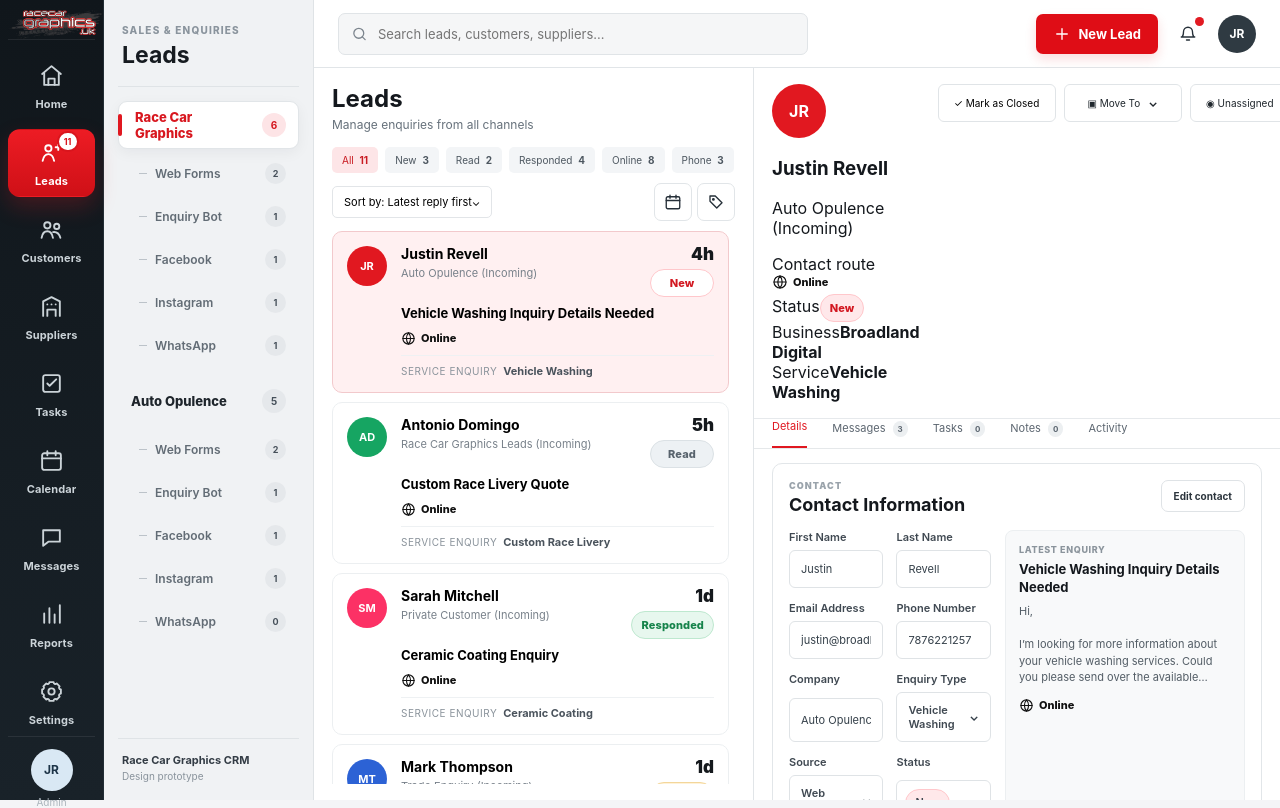
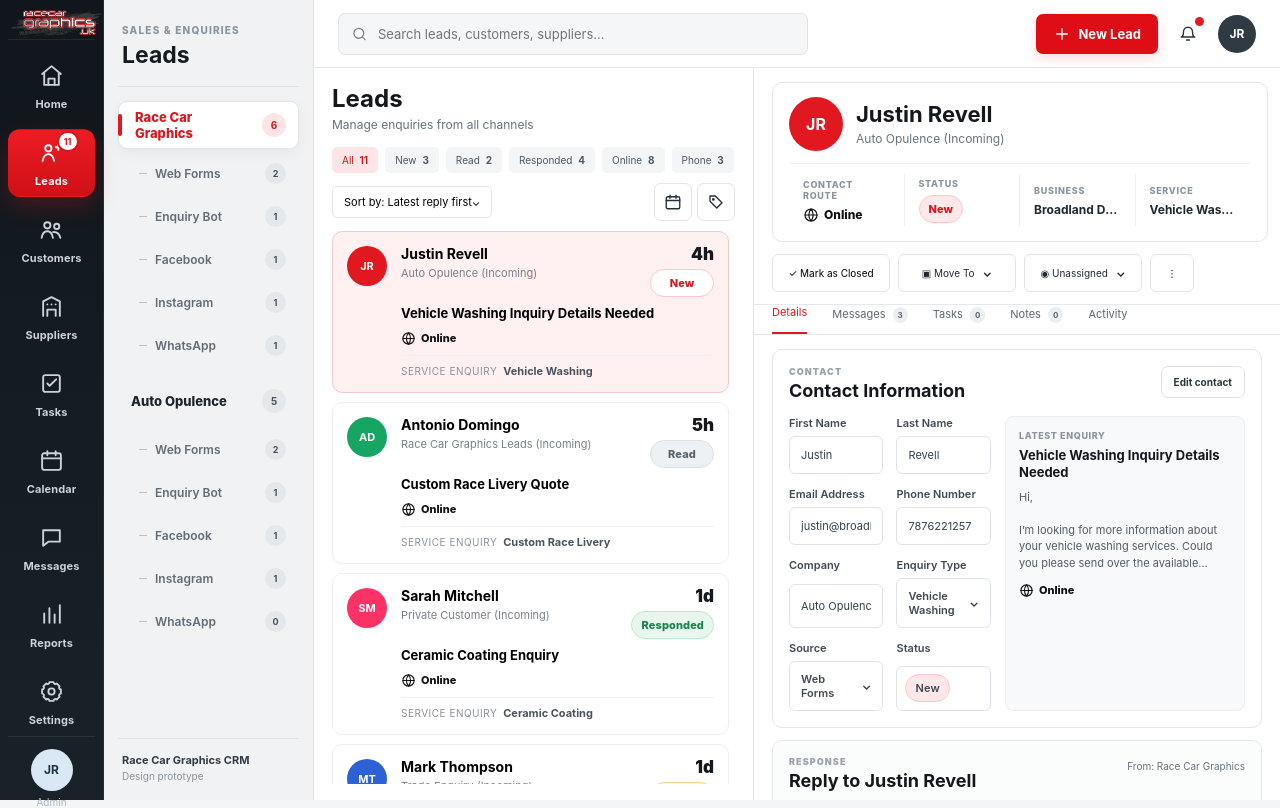
Before and after one commit to broadlanddigital2/rcg-crm-ui-prototype, a Next.js app: page /leads in a window 1280 px wide. Built offline with nearby package versions, Linux system fonts and the light colour scheme.

Commit message:
Style full-width lead contact summary

```diff
--- a/app/globals.css
+++ b/app/globals.css
@@ -776,3 +776,104 @@
   }
   .identity{padding-right:10px}
 }
+
+
+/* ===== Full-width lead contact summary ===== */
+.leadDetailTop{
+  display:grid!important;
+  grid-template-columns:1fr!important;
+  gap:12px!important;
+  padding:14px 18px 12px!important;
+}
+.leadHeaderSummary{
+  width:100%;
+  display:grid;
+  grid-template-columns:minmax(240px,.9fr) minmax(0,1.8fr);
+  gap:18px;
+  align-items:stretch;
+  background:#fff;
+  border:1px solid #e4e7ea;
+  border-radius:10px;
+  padding:14px 16px;
+}
+.leadHeaderPerson{
+  display:flex;
+  align-items:center;
+  gap:13px;
+  min-width:0;
+}
+.leadHeaderPerson>div{min-width:0}
+.leadHeaderPerson h1{
+  margin:0 0 4px;
+  font-size:22px;
+  line-height:1.1;
+  white-space:nowrap;
+  overflow:hidden;
+  text-overflow:ellipsis;
+}
+.leadHeaderPerson p{
+  margin:0;
+  font-size:12px;
+  color:#68727b;
+  white-space:nowrap;
+  overflow:hidden;
+  text-overflow:ellipsis;
+}
+.leadHeaderFacts{
+  display:grid;
+  grid-template-columns:repeat(4,minmax(0,1fr));
+  border-left:1px solid #edf0f2;
+  min-width:0;
+}
+.leadHeaderFact{
+  min-width:0;
+  padding:4px 14px;
+  display:grid;
+  align-content:center;
+  gap:6px;
+  border-right:1px solid #edf0f2;
+}
+.leadHeaderFact:last-child{border-right:0}
+.leadHeaderFact>span{
+  display:block;
+  font-size:9px;
+  font-weight:800;
+  color:#8a949d;
+  text-transform:uppercase;
+  letter-spacing:.08em;
+}
+.leadHeaderFact>strong{
+  min-width:0;
+  font-size:12px;
+  color:#20272d;
+  white-space:nowrap;
+  overflow:hidden;
+  text-overflow:ellipsis;
+}
+.leadHeaderFact .contactRoute{
+  display:inline-flex;
+  width:max-content;
+}
+.leadHeaderFact .statusBadge{
+  min-width:0;
+}
+.detailActions{
+  justify-self:end;
+}
+@media(max-width:1400px){
+  .leadHeaderSummary{
+    grid-template-columns:1fr;
+    gap:12px;
+  }
+  .leadHeaderFacts{
+    border-left:0;
+    border-top:1px solid #edf0f2;
+    padding-top:10px;
+  }
+}
+@media(max-width:1050px){
+  .leadHeaderFacts{grid-template-columns:repeat(2,minmax(0,1fr))}
+  .leadHeaderFact:nth-child(2){border-right:0}
+  .leadHeaderFact:nth-child(3),
+  .leadHeaderFact:nth-child(4){border-top:1px solid #edf0f2;padding-top:10px}
+}
```
